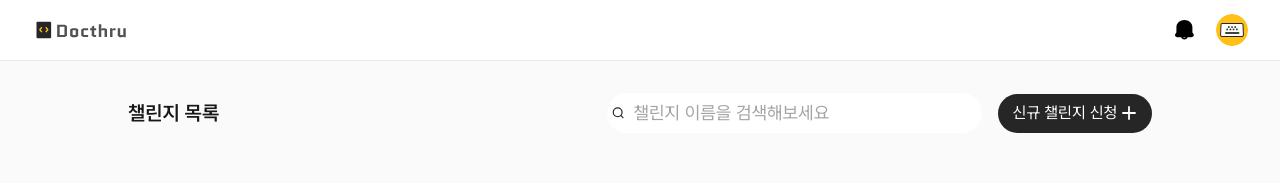
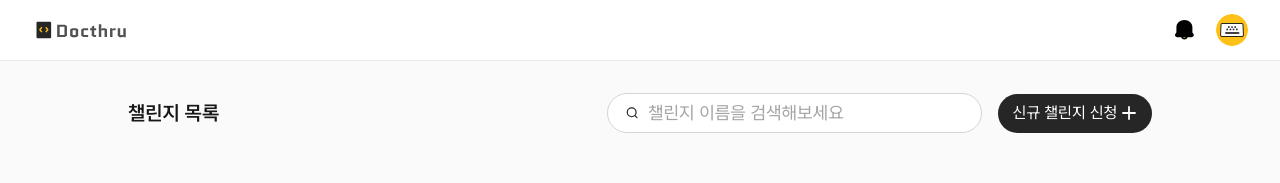
Before and after one commit to FS9Team32/fs9-docthru-team32-fe, a Next.js app: page /challenge in a window 1280 px wide. Shown: the top 183 px of the page. Built offline with nearby package versions, Linux system fonts and the light colour scheme.

Commit message:
fix: remove CategoryChip wrapper from SearchBar input

```diff
--- a/src/app/(main)/challenge/_components/SearchBar.jsx
+++ b/src/app/(main)/challenge/_components/SearchBar.jsx
@@ -2,7 +2,6 @@
 
 import { useState } from 'react';
 import Image from 'next/image';
-import CategoryChip from '@/components/CategoryChip';
 import icSearch from '@/assets/ic_search.svg';
 
 export default function SearchBar({ onSearch }) {
@@ -18,8 +17,8 @@ export default function SearchBar({ onSearch }) {
 
   return (
     <form onSubmit={handleSubmit} className="flex-1 h-full">
-      <CategoryChip
-        className="flex h-full w-full items-center gap-2 border px-4 py-2"
+      <div
+        className="flex h-full w-full items-center gap-2 border rounded-[26px] bg-white px-4 py-2"
         style={{ borderColor: '#D4D4D4' }}
       >
         <Image src={icSearch} alt="검색" width={16} height={16} />
@@ -31,7 +30,7 @@ export default function SearchBar({ onSearch }) {
           className="flex-1 bg-transparent text-lg outline-none placeholder:text-gray-400"
           style={{ color: '#A3A3A3' }}
         />
-      </CategoryChip>
+      </div>
     </form>
   );
 }
```
